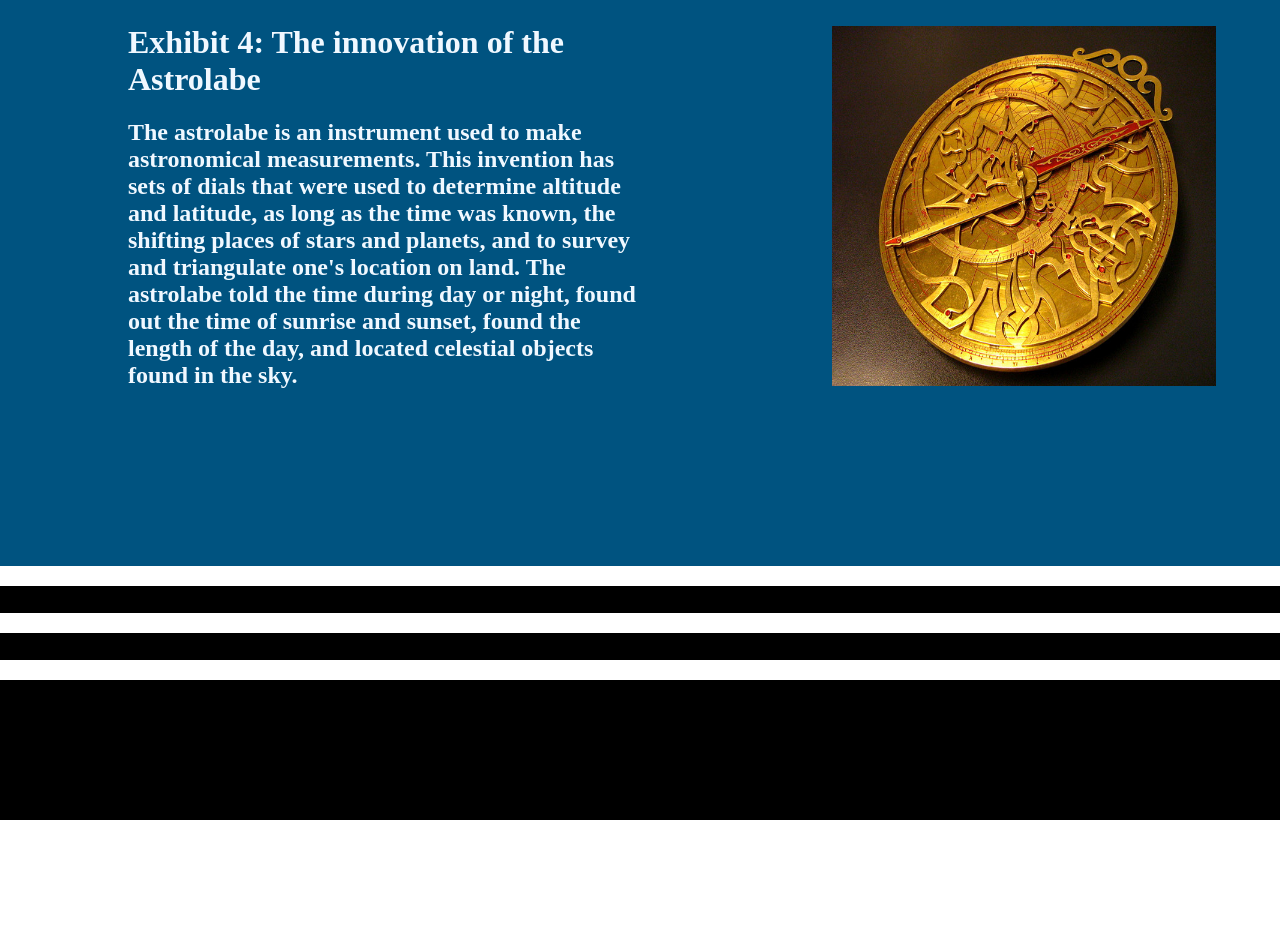
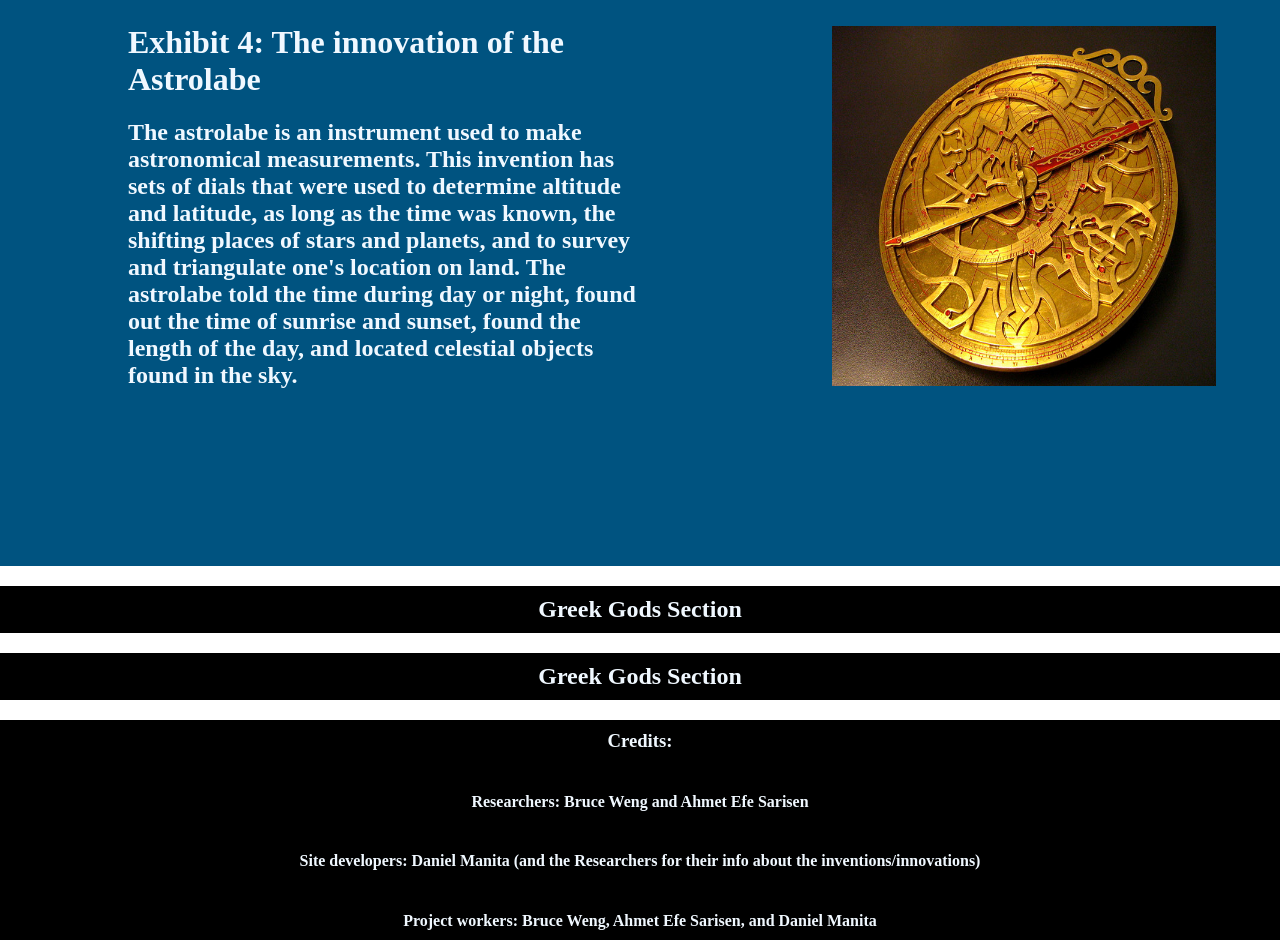
Before and after one commit to Danx3mer/Archaio-Mouseio, a plain HTML site: page index.html in a window 1280 px wide. Shown: the part 3114-4054 px from the top of the page. Before the commit the page ends 3934 px from the top, so only its background shows below. Drawn offline with Linux system fonts and the light colour scheme.

Commit message:
Update index.html

```diff
--- a/index.html
+++ b/index.html
@@ -49,16 +49,16 @@
                 <img class="exhibitImgR" src="astrolabe.jpg">
         </div>
         <div class="sectionDivider">
-            <h2>Greek Gods Section</h2>
+            <h2 class="sectionText">Greek Gods Section</h2>
         </div>
         <div class="sectionDivider">
-            <h2>Greek Gods Section</h2>
+            <h2 class="sectionText">Greek Gods Section</h2>
         </div>
         <div class="sectionDivider">
-            <h3 class="creditsText">Credits:</h3>
-            <h4 class="creditsText">Researchers: Bruce Weng and Ahmet Efe Sarisen</h4>
-            <h4 class="creditsText">Site developers: Daniel Manita (and the Researchers for their info about the inventions/innovations)</h4>
-            <h4 class="creditsText">Project workers: Bruce Weng, Ahmet Efe Sarisen, and Daniel Manita</h4>
+            <h3 class="sectionText">Credits:</h3>
+            <h4 class="sectionText">Researchers: Bruce Weng and Ahmet Efe Sarisen</h4>
+            <h4 class="sectionText">Site developers: Daniel Manita (and the Researchers for their info about the inventions/innovations)</h4>
+            <h4 class="sectionText">Project workers: Bruce Weng, Ahmet Efe Sarisen, and Daniel Manita</h4>
         </div>
 </body>
 </html>
```
